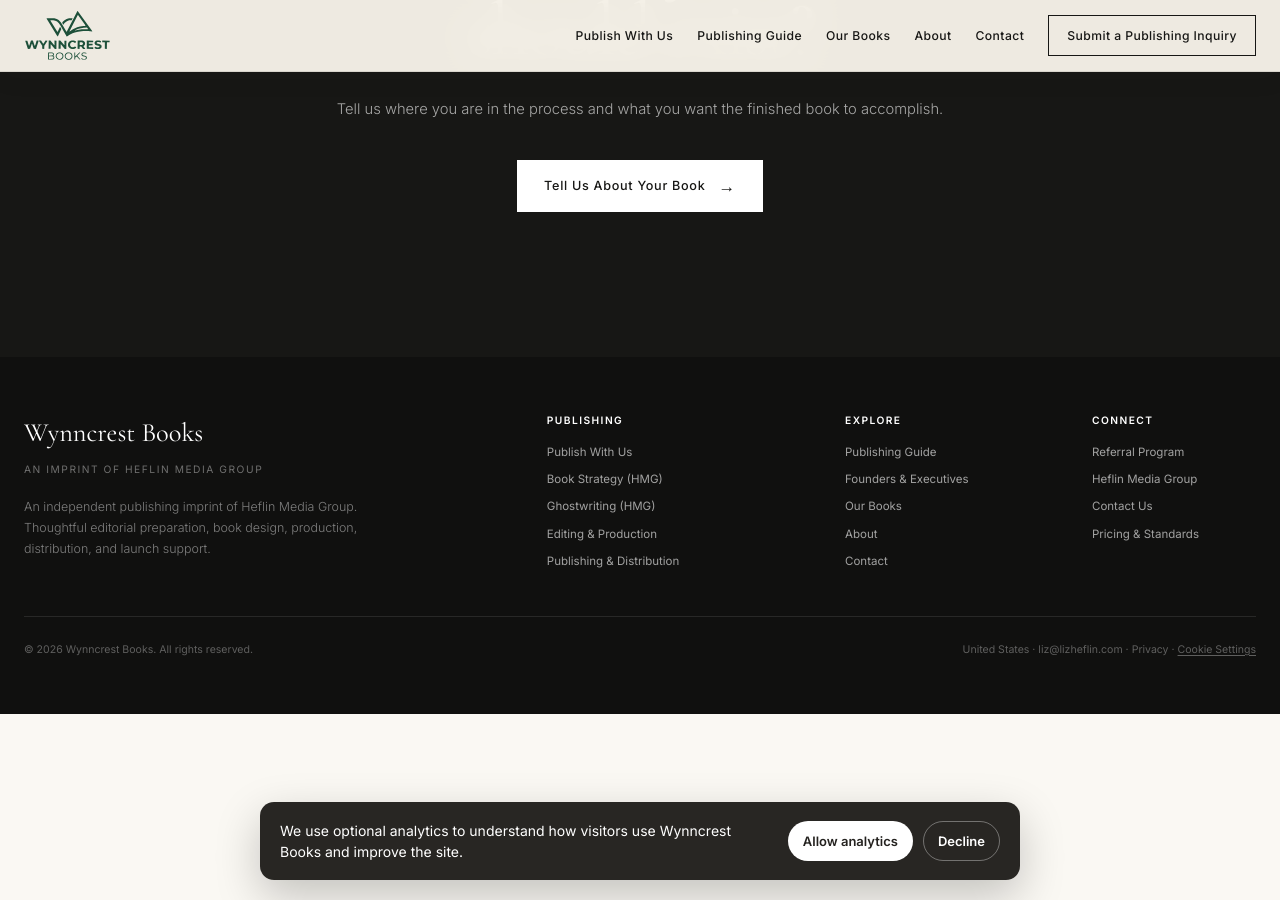
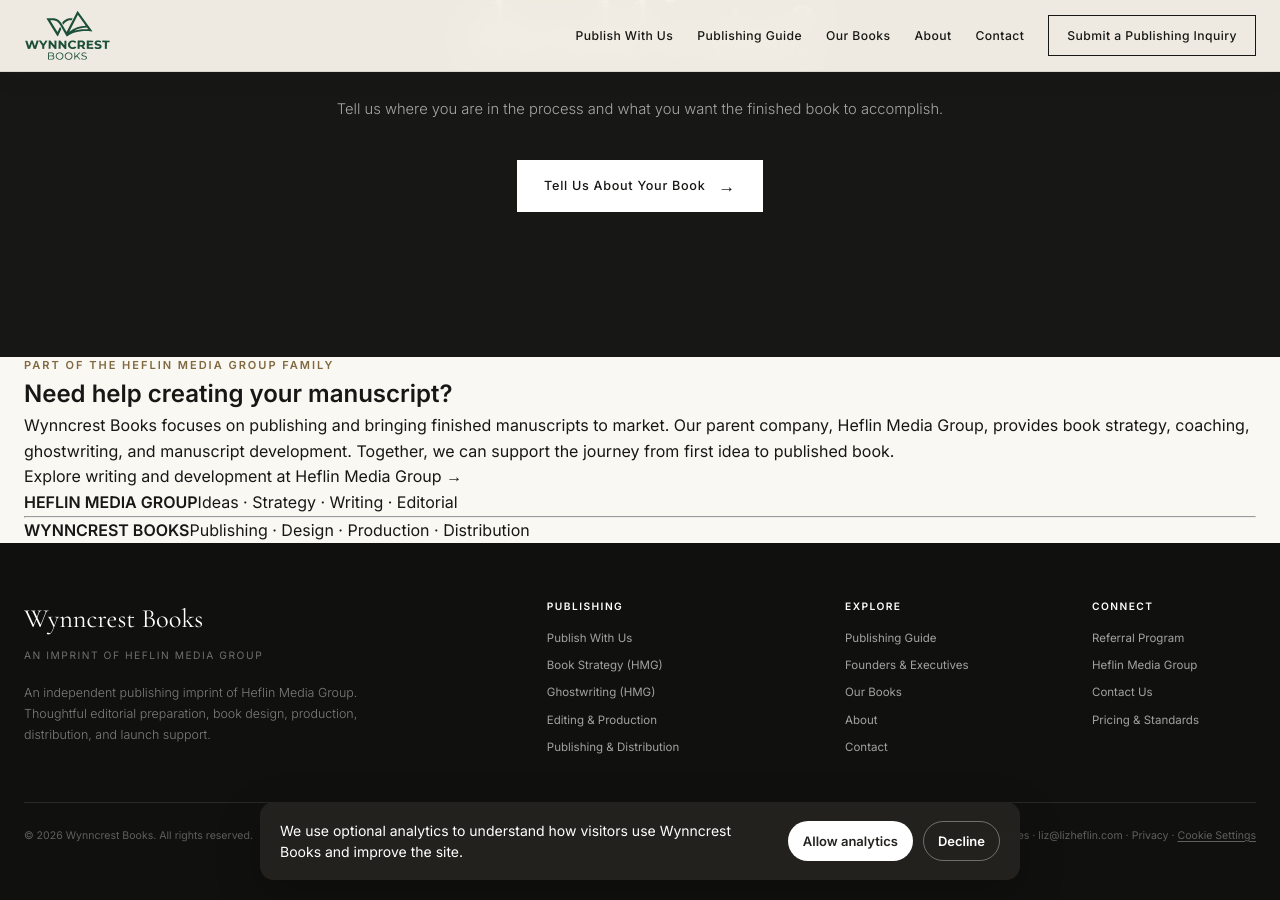
Before and after one commit to ryanheflin/wynncrest, a Jekyll site: the page about/index.html, which Jekyll copies as it is, in a window 1280 px wide and 900 px high, scrolled down 2909 px. Built offline with Jekyll 4.4.1, drawn with Linux system fonts in a browser that asks for light colours.

Commit message:
Clarify Wynncrest publishing focus and link to Heflin Media Group

```diff
--- a/about/index.html
+++ b/about/index.html
@@ -171,7 +171,8 @@
     </section>
   </main>
 
-  <div id="site-footer"></div>
+  <section class="brand-bridge" aria-labelledby="brand-bridge-heading"><div class="container brand-bridge-inner"><div><div class="eyebrow">Part of the Heflin Media Group family</div><h2 id="brand-bridge-heading">Need help creating your manuscript?</h2><p>Wynncrest Books focuses on publishing and bringing finished manuscripts to market. Our parent company, <a href="https://heflinmedia.com/">Heflin Media Group</a>, provides book strategy, coaching, ghostwriting, and manuscript development. Together, we can support the journey from first idea to published book.</p><a class="brand-bridge-link" href="https://heflinmedia.com/ghostwriting.html">Explore writing and development at Heflin Media Group →</a></div><div class="brand-bridge-aside"><strong>HEFLIN MEDIA GROUP</strong><span>Ideas · Strategy · Writing · Editorial</span><hr><strong>WYNNCREST BOOKS</strong><span>Publishing · Design · Production · Distribution</span></div></div></section>
+<div id="site-footer"></div>
   <script src="/assets/js/site.js" defer></script>
 </body>
 </html>
```
